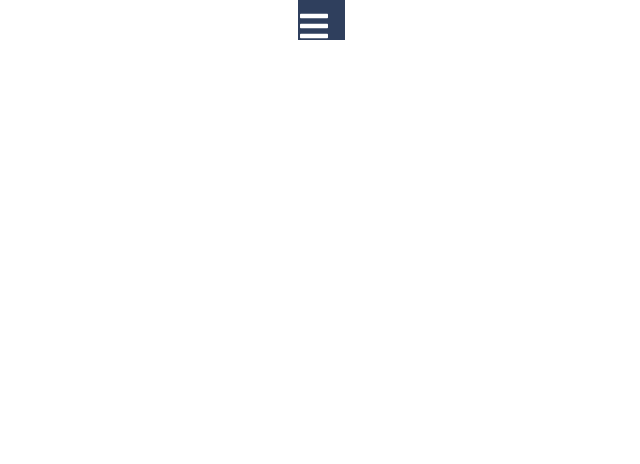
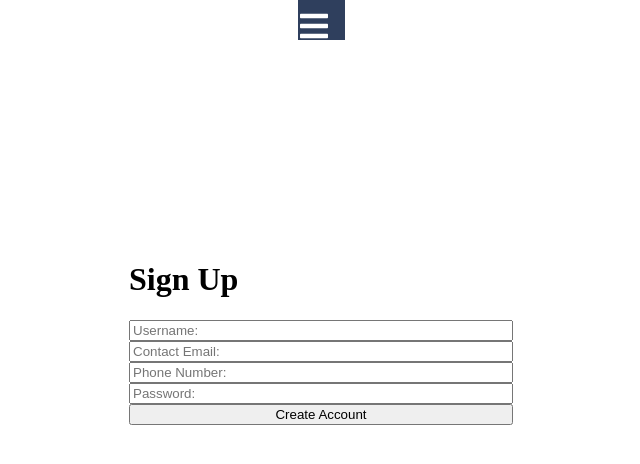
Before and after one commit to DonVlad1/m40Group1Front-End, a React (Create React App) app: page /signup in a window 1280 px wide. Shown: the top 464 px of the page, without its empty margins (319-959 px from the left). Built offline with nearby package versions, Linux system fonts and the light colour scheme.

Commit message:
basic sign up functionality

```diff
--- a/src/App.js
+++ b/src/App.js
@@ -5,6 +5,7 @@ import PostCreate from "./pages/postCreate"
 import Home from "./pages/home"
 import Profile from './pages/profile';
 import Login from "./pages/login"
+import Signup from "./pages/signUp"
 
 function App(props) {
   return (
@@ -16,6 +17,7 @@ function App(props) {
             <Route path='/postCreate' element = {<PostCreate />} />
             <Route path='/profile' element = {<Profile/>} />
             <Route path='login' element = {<Login />} />
+            <Route path='signup' element = {<Signup />} />
         </Routes>
       </div>
     </BrowserRouter>
--- /dev/null
+++ b/src/css/signUp.css
@@ -0,0 +1,15 @@
+#signUpContainer {
+  height: 100vh;
+  width: 100vw;
+  display: flex;
+  justify-content: center;
+  align-items: center;
+}
+
+#signUpForm {
+  display: flex;
+  flex-direction: column;
+  width: 30vw;
+  height: 50vh;
+  padding: 10px;
+}
--- /dev/null
+++ b/src/pages/signUp.js
@@ -0,0 +1,39 @@
+import React, { useState } from "react"
+import '../css/signUp.css';
+import { signup } from '../utils';
+
+const Signup = ({setter}) => {
+
+  const [username, setUsername] = useState()
+  const [email, setEmail] = useState()
+  const [phone, setPhone] = useState()
+  const [password, setPassword] = useState()
+
+
+  const submitHandler = async (event) => {
+    event.preventDefault()
+    await signup(username, email, password, phone, setter)
+  }
+
+  return (
+    <div id="signUpContainer">
+
+      <form onSubmit = {submitHandler} id="signUpForm">
+        <h1>Sign Up</h1>
+        <input onChange={(event) => setUsername(event.target.value)} placeholder="Username:"/>
+
+        <input onChange={(event) => setEmail(event.target.value)} placeholder="Contact Email:"/>
+
+        <input onChange={(event) => setPhone(event.target.value)} placeholder="Phone Number:"/>
+
+        <input onChange={(event) => setPassword(event.target.value)} placeholder="Password:"/>
+
+        <button type="submit">Create Account</button>
+
+      </form>
+
+    </div>
+  )
+}
+
+export default Signup
```
